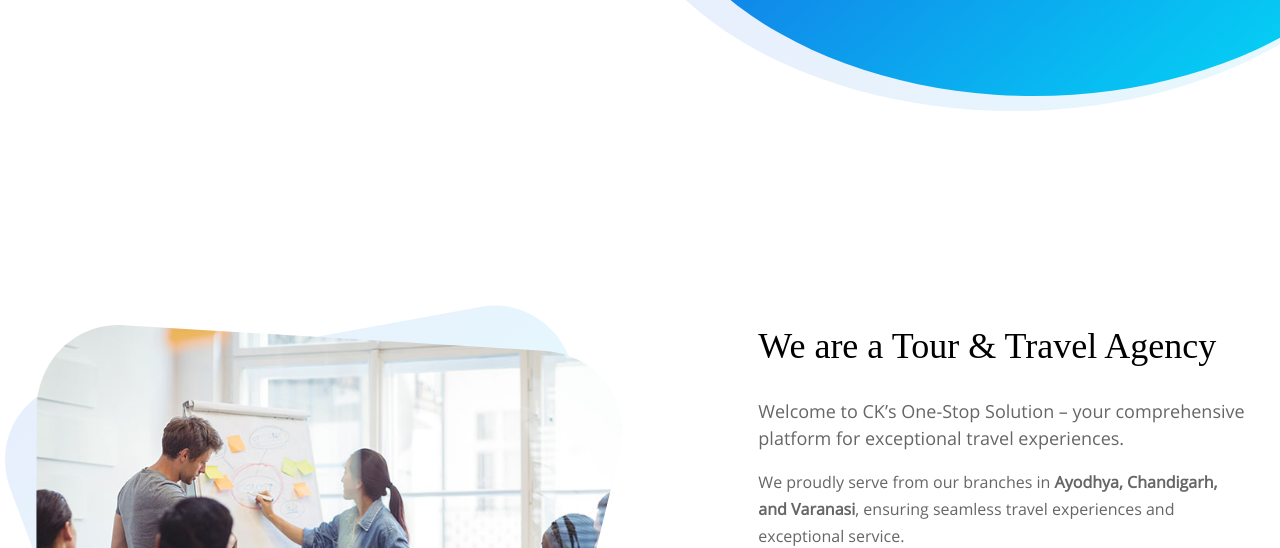
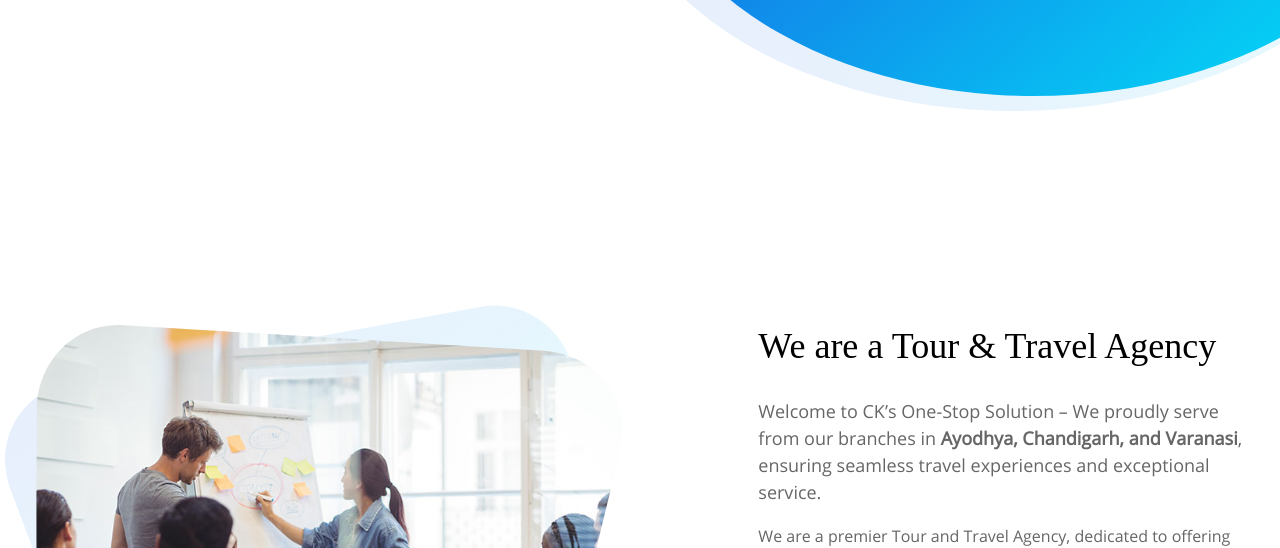
Before and after one commit to Akhilesh10gupta/cksolutions, a plain HTML site: page index.html in a window 1280 px wide. Shown: the part 404-952 px from the top of the page. Drawn offline with Linux system fonts and the light colour scheme; a web font is replaced by a local one.

Commit message:
Update index.html

```diff
--- a/index.html
+++ b/index.html
@@ -95,10 +95,10 @@
             </div>
             <div class="col-md-5">
                 <h2>We are a Tour & Travel Agency</h2>
-                <p>Welcome to CK’s One-Stop Solution – your comprehensive platform for exceptional travel experiences.</p>
+                <p>Welcome to CK’s One-Stop Solution –  We proudly serve from our branches in <b>Ayodhya, Chandigarh, and Varanasi</b>, ensuring seamless travel experiences and exceptional service.</p>
                 <p>
                     <small>
-                        We proudly serve from our branches in <b>Ayodhya, Chandigarh, and Varanasi</b>, ensuring seamless travel experiences and exceptional service.
+
                     </small>
                 </p>
                 <p>
```
